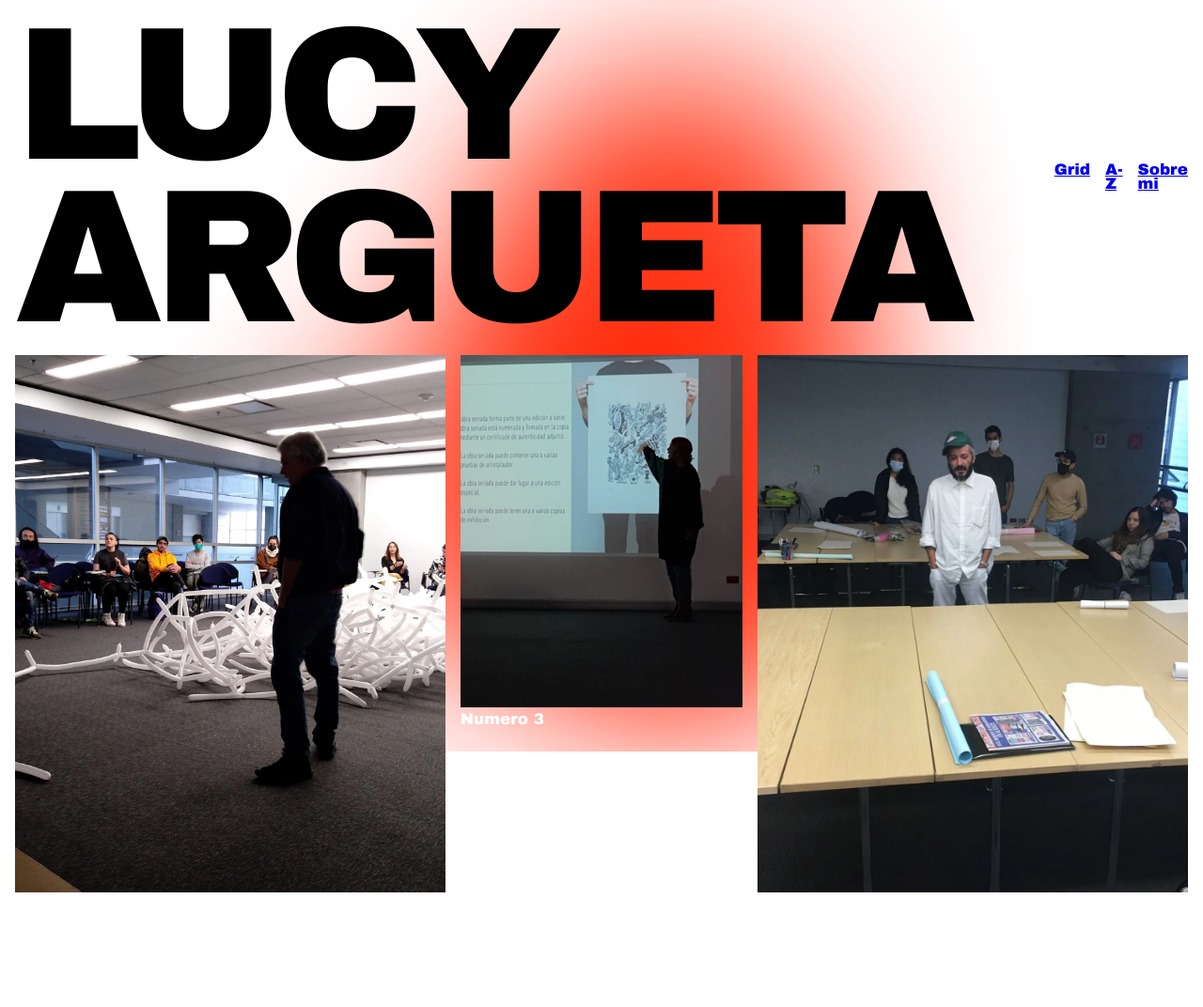
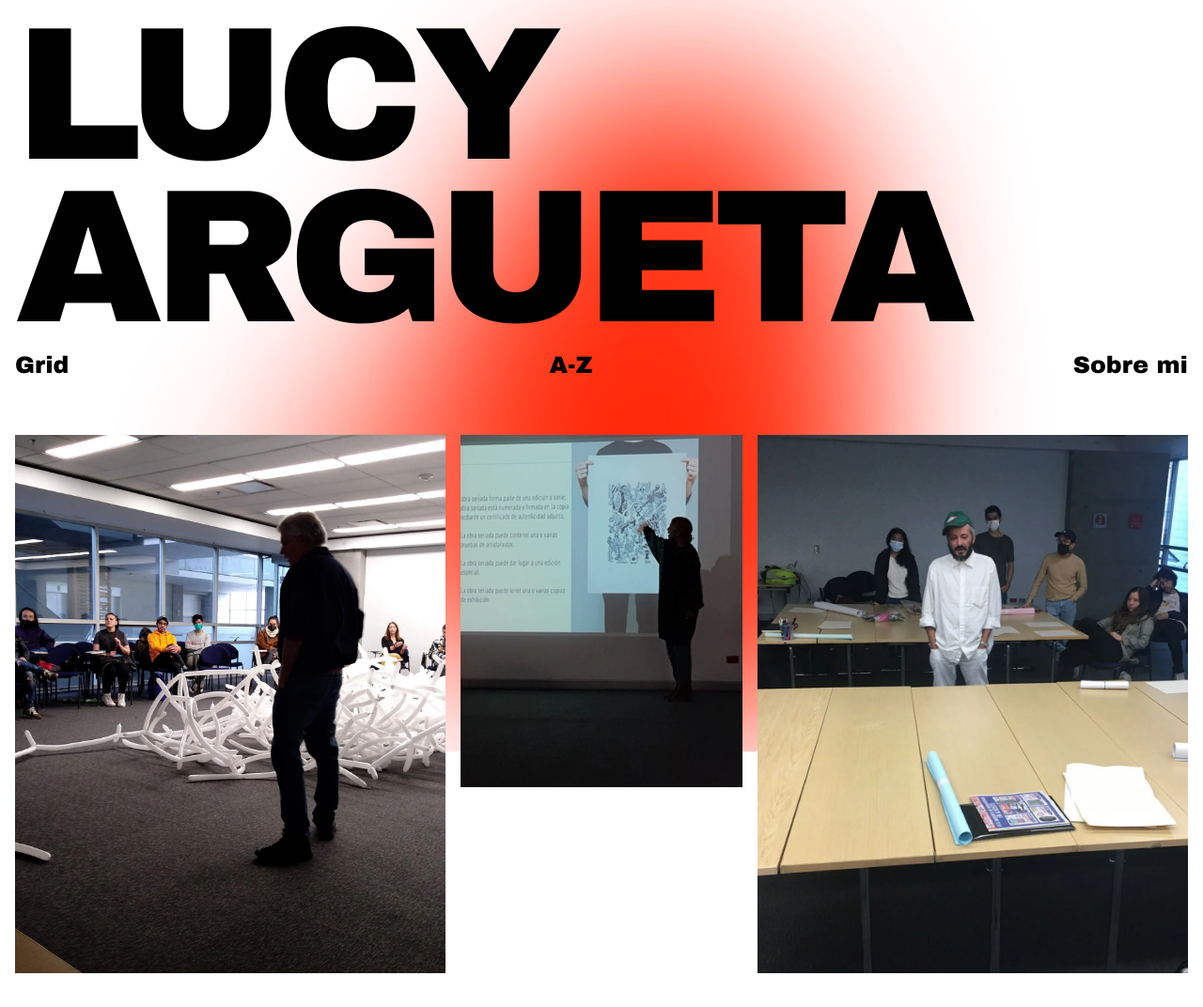
Before and after one commit to cpablo97/lucyargueta, a plain HTML site: page index.html in a window 1280 px wide. Shown: the whole page at 94% size. Before the commit the page ends 987 px from the top, so only its background shows below. Drawn offline with Linux system fonts and the light colour scheme.

Commit message:
Cambio en estilo del menu

```diff
--- a/index.html
+++ b/index.html
@@ -19,14 +19,20 @@
         </div>
         <header>
             <h1>LUCY ARGUETA</h1>
+
+        </header>
+
+        <section class="menu">
             <nav>
                 <a href="#"> Grid </a>
                 <a href="#"> A-Z </a>
                 <a href="#"> Sobre mi </a>
             </nav>
-        </header>
+        </section>
 
-        <section>
+
+
+        <section class="fotos">
             <div>
                 <figure>
                     <img src="artbo1.webp" alt="Proyecto 1">
--- a/slides.js
+++ b/slides.js
@@ -1,5 +1,5 @@
-const section = document.querySelector('section')
-const slides = section.querySelectorAll('div')
+const section = document.querySelector('.fotos')
+const slides = section.querySelectorAll('.fotos div')
 
 let index = 0
 
--- a/style.css
+++ b/style.css
@@ -24,8 +24,7 @@ body {
 header {
     padding: 1rem 1rem 0 1rem;
     display: flex;
-    align-items: center;
-    justify-content: space-between;
+    justify-content: center;
 }
 
 h1 {
@@ -36,9 +35,18 @@ h1 {
     letter-spacing: -0.05em;
 }
 
-nav {
+.menu nav{
     display: flex;
-    gap: 1rem;
+    justify-content: space-between;
+}
+.menu nav a{
+    color: #000000;
+    font-size: 1.5rem;
+    text-decoration: none;
+}
+
+.menu {
+    padding: 1rem 1rem 3rem 1rem;
 }
 
 a nav {
@@ -46,7 +54,7 @@ a nav {
     text-underline-offset: 2px;
 }
 
-section {
+.fotos {
     display: grid;
     grid-template-columns: 4fr 5fr 2fr 0fr 0fr 0fr;
     gap: 0;
@@ -60,14 +68,14 @@ section {
     transition: grid-template-columns 0.7s;
 }
 
-section div {
+.fotos div {
     overflow: hidden;
 
     opacity: 1;
     transition: opacity 0.7s;
 }
 
-section div.hide {
+.fotos div.hide {
     opacity: 0;
 }
 
```
